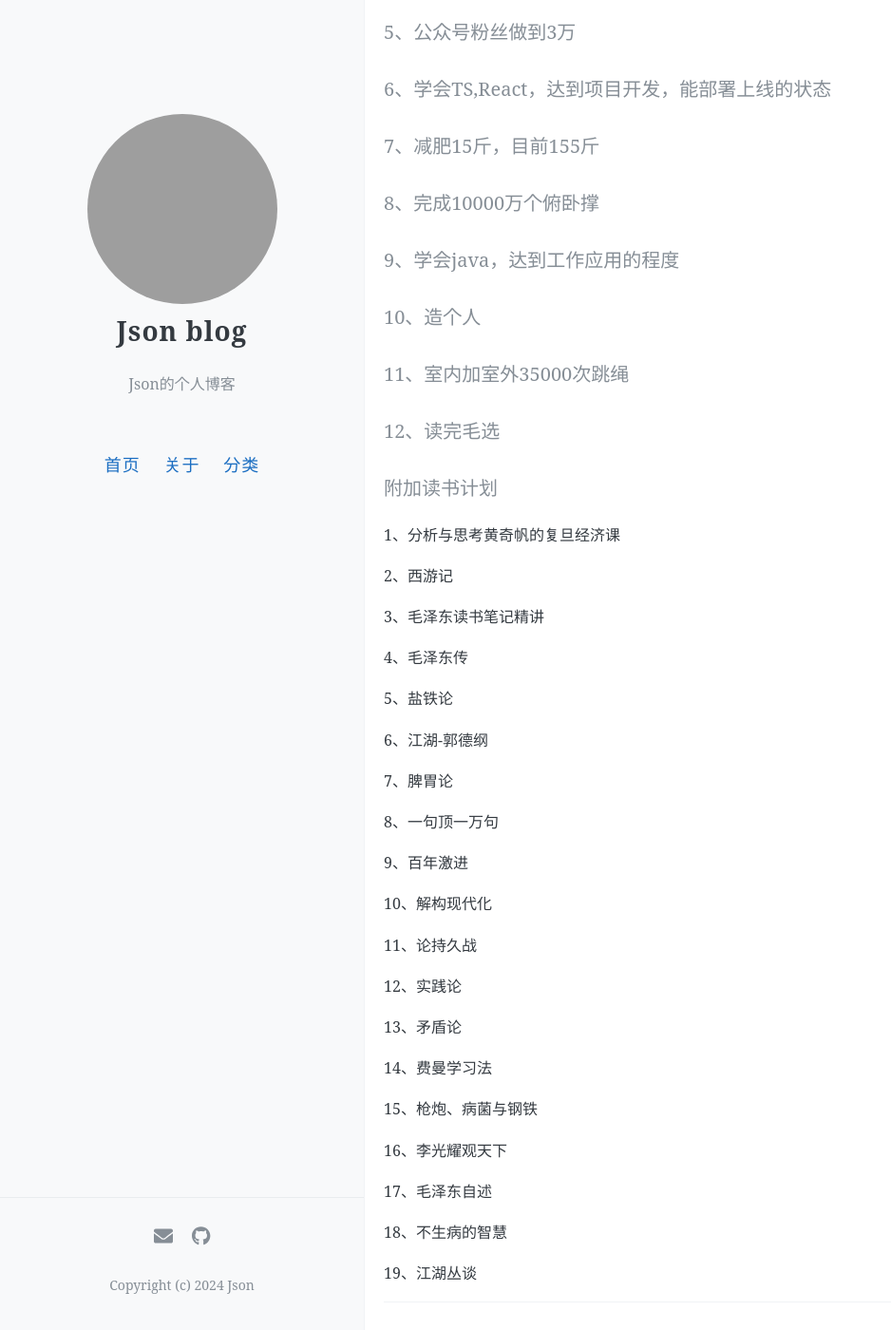
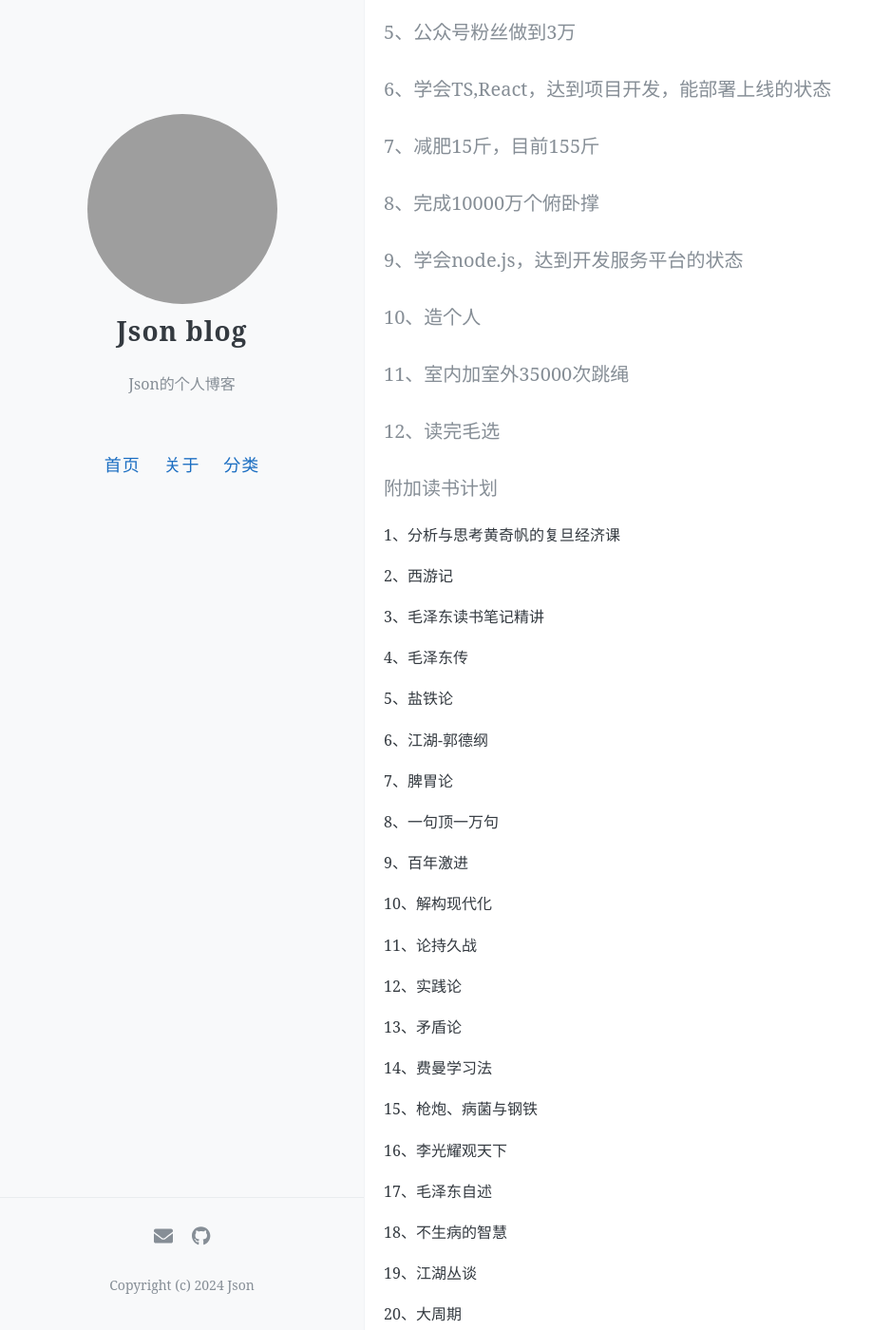
Before and after one commit to jiachengzhu520/jiachengzhu520.github.io, a Jekyll site: the page built from _posts/2025-1-1-second.md, in a window 1280 px wide and 1400 px high, scrolled down 522 px. Shown: the whole window at 95% size, without its empty margins (0-938 px from the left). Built offline with Jekyll 4.4.1, drawn with Linux system fonts in a browser that asks for light colours; grey boxes are pictures that could not be loaded.

Commit message:
2025计划更新

```diff
--- a/_posts/2025-1-1-second.md
+++ b/_posts/2025-1-1-second.md
@@ -28,14 +28,13 @@ author: Json
 
 #### 8、完成10000万个俯卧撑
 
-#### 9、学会java，达到工作应用的程度
+#### 9、学会node.js，达到开发服务平台的状态
 
 #### 10、造个人
 
 #### 11、室内加室外35000次跳绳
 
 #### 12、读完毛选
-
 
 #### 附加读书计划
 
@@ -76,3 +75,7 @@ author: Json
 18、不生病的智慧
 
 19、江湖丛谈
+
+20、大周期
+
+21、交易的世界
```
